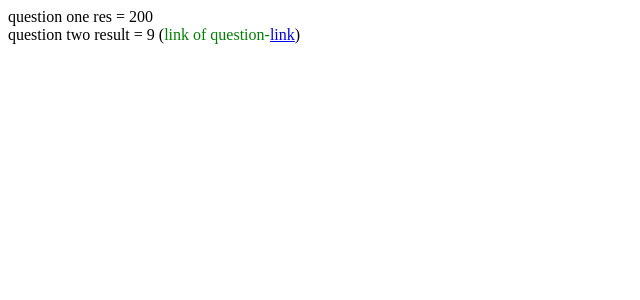
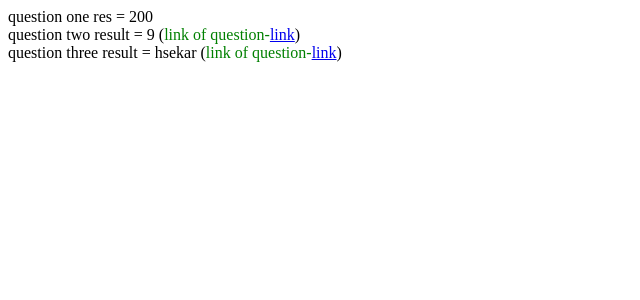
Before and after one commit to XI4507/codepractice, a React (Create React App) app: page / in a window 1280 px wide. Shown: the top 300 px of the page, without its empty margins (0-640 px from the left). Built offline with nearby package versions, Linux system fonts and the light colour scheme.

Commit message:
que three

```diff
--- a/src/App.tsx
+++ b/src/App.tsx
@@ -1,4 +1,5 @@
 import QueOne from "./components/queOne";
+import QueThree from "./components/queThree";
 import QueTwo from "./components/queTwo";
 
 const App = () => {
@@ -6,6 +7,7 @@ const App = () => {
     <div>
       <QueOne />
       <QueTwo />
+      <QueThree />
     </div>
   );
 };
--- /dev/null
+++ b/src/components/queThree.tsx
@@ -0,0 +1,32 @@
+import React from "react";
+
+function reverseWord(str: string): string {
+  //Your code here
+  let arr = str.split("");
+  let i = 0;
+  let j = arr.length - 1;
+  while (i < j) {
+    let temp = arr[i];
+    arr[i] = arr[j];
+    arr[j] = temp;
+    i++;
+    j--;
+  }
+  str = arr.join("");
+  return str;
+}
+const QueThree = () => {
+  const link = "https://www.geeksforgeeks.org/problems/reverse-a-string/1";
+  const res = reverseWord("rakesh");
+  return (
+    <div>
+      question three result = {res} (
+      <span style={{ color: "green" }}>
+        link of question-<a href={link}>link</a>
+      </span>
+      )
+    </div>
+  );
+};
+
+export default QueThree;
```
